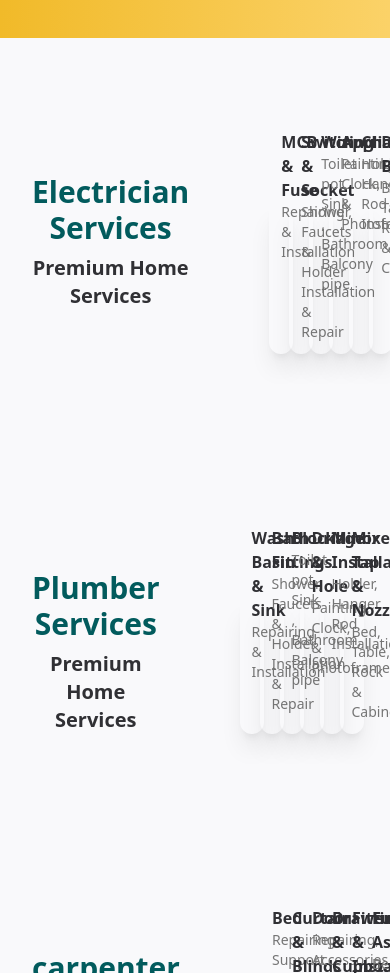
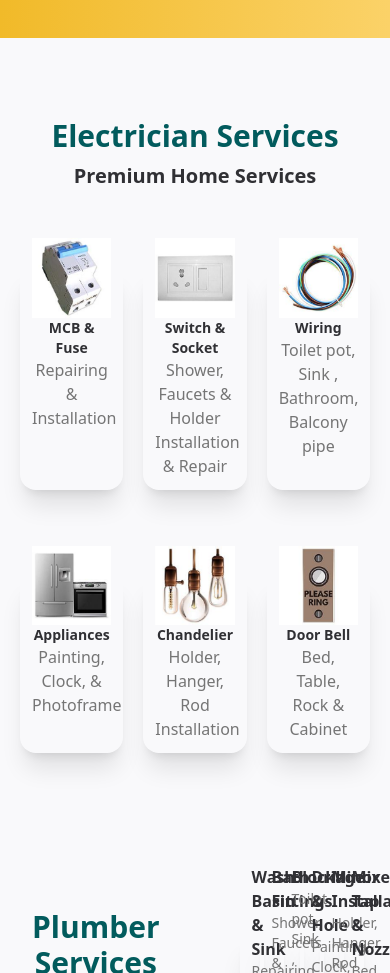
Before and after one commit to HasibAliOpu/Oye-Busy, a React (Create React App) app: page / in a window 390 px wide. Shown: the part 3269-4242 px from the top of the page. Built offline with nearby package versions, Linux system fonts and the light colour scheme.

Commit message:
electrician services section responsive done

```diff
--- a/src/Components/ElectricianServices/ElectricianServices.js
+++ b/src/Components/ElectricianServices/ElectricianServices.js
@@ -8,53 +8,57 @@ import doorBell from "../../images/door_bell.png";
 
 const ElectricianServices = () => {
   return (
-    <div className="flex pl-8 mb-10 mt-20">
+    <div className="lg:flex lg:pl-8 mb-10 mt-20">
       <div className="text-center mt-14 mb-14">
         <h1 className="text-3xl font-semibold text-[#025B5D]">
           Electrician Services
         </h1>
         <p className="text-xl font-semibold pt-2">Premium Home Services</p>
       </div>
-      <div className="grid grid-cols-6 gap-5 p-20">
+      <div className="grid grid-cols-3 lg:grid-cols-6 gap-5 p-5 lg:p-20">
         <div className="p-3 text-center rounded-2xl shadow-xl hover:scale-110 ease-in-out duration-500 bg-gradient-to-r hover:from-[#FFA500] hover:to-[#FFECCA]">
-          <img className="-mt-20" src={fuse} alt="" />
-          <p className="font-semibold ">MCB & Fuse</p>
-          <p className="text-sm text-[#757575]">Repairing & Installation</p>
+          <img className="-mt-10 lg:-mt-20" src={fuse} alt="" />
+          <p className="text-sm lg:text-base font-semibold ">MCB & Fuse</p>
+          <p className="text-2xs lg:text-sm text-[#757575]">
+            Repairing & Installation
+          </p>
         </div>
         <div className="p-3 text-center rounded-2xl shadow-xl hover:scale-110 ease-in-out duration-500 bg-gradient-to-r hover:from-[#FFA500] hover:to-[#FFECCA]">
-          <img className="mx-auto -mt-20" src={switches} alt="" />
-          <p className="font-semibold ">Switch & Socket</p>
-          <p className="text-sm text-[#757575]">
+          <img className="mx-auto -mt-10 lg:-mt-20" src={switches} alt="" />
+          <p className="text-sm lg:text-base font-semibold ">Switch & Socket</p>
+          <p className="text-2xs lg:text-sm text-[#757575]">
             Shower, Faucets & Holder <br /> Installation & Repair
           </p>
         </div>
         <div className="p-3 text-center rounded-2xl shadow-xl hover:scale-110 ease-in-out duration-500 bg-gradient-to-r hover:from-[#FFA500] hover:to-[#FFECCA]">
-          <img className="mx-auto -mt-20" src={wiring} alt="" />
-          <p className="font-semibold ">Wiring</p>
-          <p className="text-sm text-[#757575]">
+          <img className="mx-auto -mt-10 lg:-mt-20" src={wiring} alt="" />
+          <p className="text-sm lg:text-base font-semibold ">Wiring</p>
+          <p className="text-2xs lg:text-sm text-[#757575]">
             Toilet pot, Sink ,<br />
             Bathroom, Balcony pipe
           </p>
         </div>
-        <div className="p-3 text-center rounded-2xl shadow-xl hover:scale-110 ease-in-out duration-500 bg-gradient-to-r hover:from-[#FFA500] hover:to-[#FFECCA]">
-          <img className="mx-auto -mt-20" src={appliances} alt="" />
-          <p className="font-semibold ">Appliances</p>
-          <p className="text-sm text-[#757575]">
+        <div className="mt-16 lg:mt-0 p-3 text-center rounded-2xl shadow-xl hover:scale-110 ease-in-out duration-500 bg-gradient-to-r hover:from-[#FFA500] hover:to-[#FFECCA]">
+          <img className="mx-auto -mt-10 lg:-mt-20" src={appliances} alt="" />
+          <p className="text-sm lg:text-base font-semibold ">Appliances</p>
+          <p className="text-2xs lg:text-sm text-[#757575]">
             Painting, Clock, &<br />
             Photoframe
           </p>
         </div>
-        <div className="p-3 text-center rounded-2xl shadow-xl hover:scale-110 ease-in-out duration-500 bg-gradient-to-r hover:from-[#FFA500] hover:to-[#FFECCA]">
-          <img className="mx-auto -mt-20" src={chandelier} alt="" />
-          <p className="font-semibold ">Chandelier</p>
-          <p className="text-sm text-[#757575]">
+        <div className="mt-16 lg:mt-0 p-3 text-center rounded-2xl shadow-xl hover:scale-110 ease-in-out duration-500 bg-gradient-to-r hover:from-[#FFA500] hover:to-[#FFECCA]">
+          <img className="mx-auto -mt-10 lg:-mt-20" src={chandelier} alt="" />
+          <p className="text-sm lg:text-base font-semibold ">Chandelier</p>
+          <p className="text-2xs lg:text-sm text-[#757575]">
             Holder, Hanger, Rod <br /> Installation
           </p>
         </div>
-        <div className="p-3 text-center rounded-2xl shadow-xl hover:scale-110 ease-in-out duration-500 bg-gradient-to-r hover:from-[#FFA500] hover:to-[#FFECCA]">
-          <img className="-mt-20" src={doorBell} alt="" />
-          <p className="font-semibold ">Door Bell</p>
-          <p className="text-sm text-[#757575]">Bed, Table, Rock & Cabinet</p>
+        <div className="mt-16 lg:mt-0 p-3 text-center rounded-2xl shadow-xl hover:scale-110 ease-in-out duration-500 bg-gradient-to-r hover:from-[#FFA500] hover:to-[#FFECCA]">
+          <img className="-mt-10 lg:-mt-20" src={doorBell} alt="" />
+          <p className="text-sm lg:text-base font-semibold ">Door Bell</p>
+          <p className="text-2xs lg:text-sm text-[#757575]">
+            Bed, Table, Rock & Cabinet
+          </p>
         </div>
       </div>
     </div>
```
